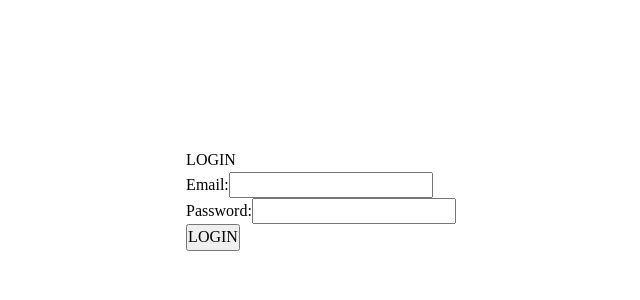
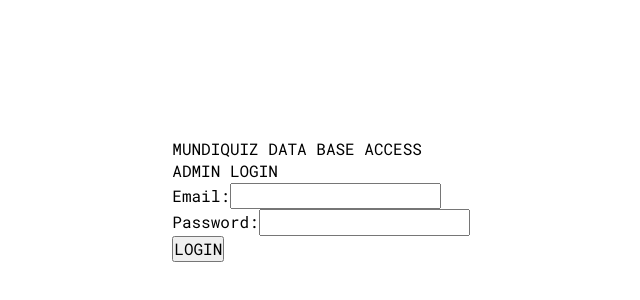
Before and after one commit to gabyplasencia/gabrielaplasenciaPPPDAWs, a React (Vite) app in the folder front-usuarios/: page /login-admin in a window 1280 px wide. Shown: the part 200-500 px from the top of the page, without its empty margins (319-959 px from the left). Built offline with nearby package versions, Linux system fonts and the light colour scheme; a web font is replaced by a local one.

Commit message:
issue #29

```diff
--- a/front-usuarios/src/App.jsx
+++ b/front-usuarios/src/App.jsx
@@ -34,6 +34,11 @@
           <>
             <img src="/assets/logo.svg" alt="logo mundiquiz" aria-hidden="true" className="logo"/>
             <img src="/assets/background/world-bg.svg" alt="a world draw" aria-hidden="true" className="world-bg"/>
+          </>
+        )}
+        {isAdmin && (
+          <>
+            <h1 className="admin__header">MUNDIQUIZ DATA BASE ACCESS</h1>
           </>
         )}
         <Suspense fallback="loading">
--- a/front-usuarios/src/pages/auth/LoginAdmin.jsx
+++ b/front-usuarios/src/pages/auth/LoginAdmin.jsx
@@ -53,18 +53,18 @@
     }
   };
   return (
-    <form action="/" id="login" onSubmit={handleLogin}>
+    <form action="/" id="login" className="login admin__main-wrapper" onSubmit={handleLogin}>
         {error && <div className="error-message">{error}</div>}
-        <h1>LOGIN</h1>
-        <div>
-            <label htmlFor="email">Email:</label>
-            <input type="email" name="email" id="email" onChange={handleChange} required/>
+        <h2 className="admin__title">ADMIN LOGIN</h2>
+        <div className="login__input-wrapper">
+            <label htmlFor="email" className="login__label">Email:</label>
+            <input type="email" name="email" id="email" onChange={handleChange} required className="login__input"/>
         </div>
-        <div>
-            <label htmlFor="password">Password:</label>
-            <input type="password" name="password" id="password" onChange={handleChange} required/>
+        <div className="login__input-wrapper">
+            <label htmlFor="password" className="login__label">Password:</label>
+            <input type="password" name="password" id="password" onChange={handleChange} required className="login__input"/>
         </div>
-        <button>LOGIN</button>
+        <button className="admin__regular-btn">LOGIN</button>
     </form>
 )
 }
--- /dev/null
+++ b/front-usuarios/src/sass/admin-components/_btns.scss
@@ -0,0 +1,7 @@
+.admin {
+    &__regular-btn {
+        background-color: var(--yellow-300);
+        color: var(--white);
+        padding: 0.3rem 1rem;
+    }
+}
--- /dev/null
+++ b/front-usuarios/src/sass/admin-components/_index.scss
@@ -0,0 +1,3 @@
+@forward 'btns';
+@forward 'wrappers';
+@forward 'typography';
--- /dev/null
+++ b/front-usuarios/src/sass/admin-components/_typography.scss
@@ -0,0 +1,6 @@
+.admin {
+    &__title {
+        color: var(--black);
+        font-size: var(--fz-ml);
+    }
+}
--- /dev/null
+++ b/front-usuarios/src/sass/admin-components/_wrappers.scss
@@ -0,0 +1,6 @@
+.admin {
+    &__main-wrapper {
+        background-color: var(--blue-100);
+        padding: 1rem;
+    }
+}
--- /dev/null
+++ b/front-usuarios/src/sass/admin-views/_index.scss
@@ -0,0 +1 @@
+@forward 'login';
--- /dev/null
+++ b/front-usuarios/src/sass/admin-views/_login.scss
@@ -0,0 +1,9 @@
+.admin {
+    .login {
+        display: flex;
+        flex-direction: column;
+        align-items: center;
+        text-align: center;
+        gap: 1rem;
+    }
+}
--- a/front-usuarios/src/sass/globals/_general.scss
+++ b/front-usuarios/src/sass/globals/_general.scss
@@ -8,6 +8,10 @@
     @include mixin.media(root.$desktop){
         background-image: url('/assets/background/desktop-flags-bg.png');
     }
+}
+
+.admin {
+    font-family: var(--ff-roboto-mono);
 }
 
 .world-bg {
@@ -47,6 +51,7 @@
         height: 15vh;
     }
 }
+
 .error-message {
     background-color: #ffdddd;
     color: #d8000c;
--- a/front-usuarios/src/sass/views/_index.scss
+++ b/front-usuarios/src/sass/views/_index.scss
@@ -5,6 +5,5 @@
 @forward 'infinity';
 @forward 'login';
 @forward 'mode';
-@forward 'register';
 @forward 'results';
 @forward 'scores';
```
Also changed, not shown: front-usuarios/src/sass/views/_register.scss (deleted).
